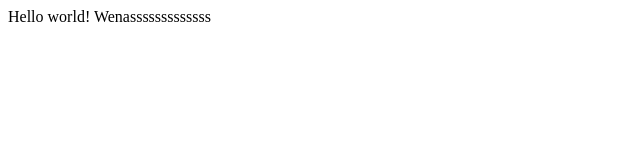
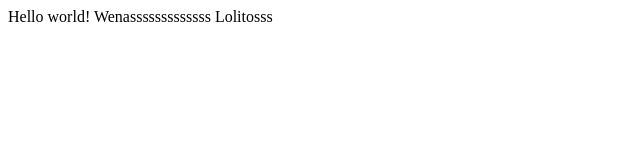
Before and after one commit to XhenoRex/Test, a plain HTML site: page index.html in a window 1280 px wide. Shown: the full height of the page, 0-640 px from the left. Drawn offline with Linux system fonts and the light colour scheme.

Commit message:
diablo loco commit

```diff
--- a/index.html
+++ b/index.html
@@ -8,5 +8,7 @@
 <body>
     Hello world!
     Wenasssssssssssss
+
+    Lolitosss
 </body>
 </html>
```
